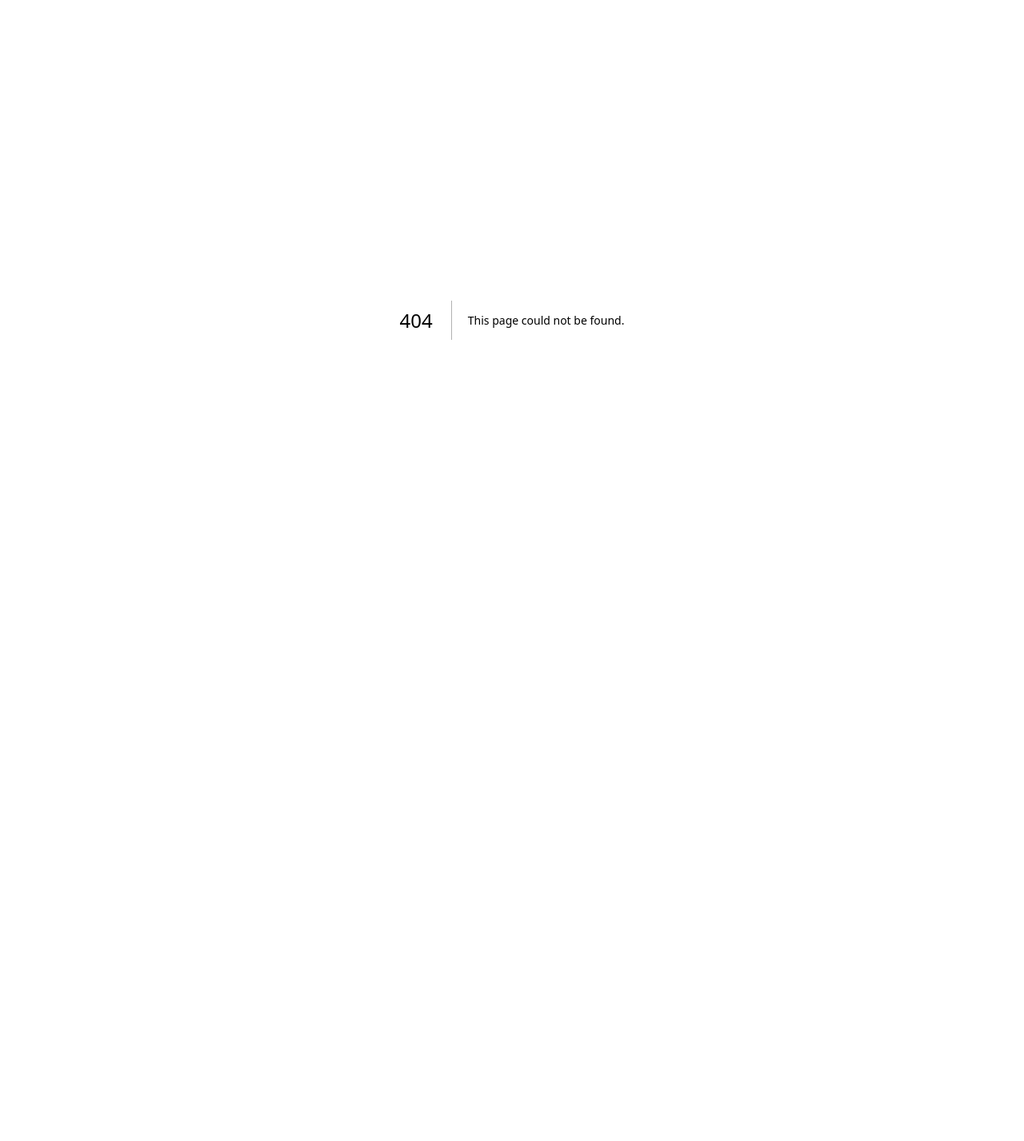
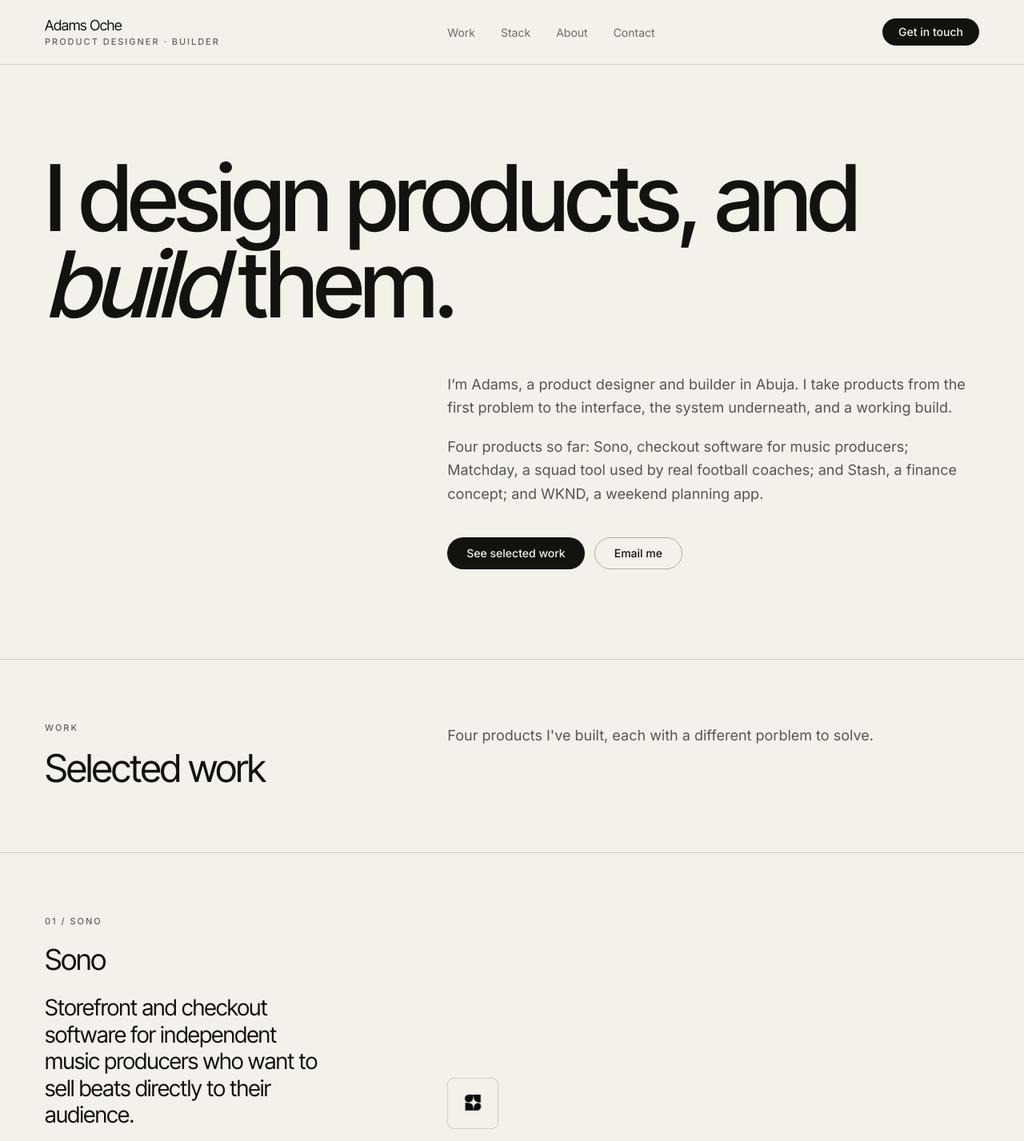
Before and after one commit to AdamsOche/Adams-Oche-Product-Design-Portfolio, a Next.js app: page /work/wknd in a window 1280 px wide. Before the commit this address had no page. Shown: the top 1427 px of the page at 80% size. Before the commit the page ends 800 px from the top, so only its background shows below. Built offline with nearby package versions, Linux system fonts and the light colour scheme.

Commit message:
Add WKND page layout and structure
This file contains the main layout and structure for the WKND page, including sections for the hero, selected work, stack, about, outside work, and contact information.

```diff
--- /dev/null
+++ b/src/app/work/wknd/page.tsx
@@ -0,0 +1,207 @@
+import Image from "next/image";
+import Link from "next/link";
+import { ProjectRow } from "@/components/ProjectRow";
+import { SiteFooter } from "@/components/SiteFooter";
+import { SiteHeader } from "@/components/SiteHeader";
+import { Container, Eyebrow, Pill, Rule, TwoCol } from "@/components/primitives";
+import { contact, projects, social, stack } from "@/lib/site";
+
+export default function Home() {
+  return (
+    <>
+      <SiteHeader />
+
+      <main id="main">
+        {/* ---------------------------------------------------------------- Hero */}
+        <section className="pt-20 pb-20 md:pt-28 md:pb-28">
+          <Container>
+            <h1 className="max-w-[16ch] font-display text-[clamp(2.75rem,9vw,7.5rem)] font-medium leading-[0.94] tracking-[-0.04em]">
+              I design products, and <em className="italic">build</em> them.
+            </h1>
+
+            <div className="mt-14 grid grid-cols-1 gap-x-10 gap-y-10 md:grid-cols-12">
+              <div className="md:col-span-7 md:col-start-6 space-y-5">
+                <p className="max-w-[62ch] text-lg leading-relaxed text-ink/70">
+                  I&rsquo;m Adams, a product designer and builder in Abuja. I take
+                  products from the first problem to the interface, the system
+                  underneath, and a working build.
+                </p>
+                <p className="max-w-[62ch] text-lg leading-relaxed text-ink/70">
+                  Four products so far: Sono, checkout software for music producers;
+                  Matchday, a squad tool used by real football coaches; and Stash, a
+                  finance concept; and WKND, a weekend planning app.
+                </p>
+
+                <div className="mt-10 flex flex-wrap gap-3">
+                  <Pill href="#work">See selected work</Pill>
+                  <Pill href={`mailto:${contact.email}`} variant="secondary">
+                    Email me
+                  </Pill>
+                </div>
+              </div>
+            </div>
+          </Container>
+        </section>
+
+        <Rule />
+
+        {/* ---------------------------------------------------------- Selected work */}
+        <section id="work" className="scroll-mt-24">
+          <Container>
+            <div className="py-16 md:py-20">
+              <TwoCol heading="Selected work" eyebrow="Work">
+                <p className="max-w-[62ch] text-lg leading-relaxed text-ink/70">
+                  Four products I've built, each with a different porblem to solve.
+                </p>
+              </TwoCol>
+            </div>
+          </Container>
+
+          {projects.map((project, i) => (
+            <div key={project.slug}>
+              <Rule />
+              <ProjectRow project={project} reversed={i % 2 === 1} />
+            </div>
+          ))}
+        </section>
+
+        <Rule />
+
+        {/* ---------------------------------------------------------------- Stack */}
+        <section id="stack" className="scroll-mt-24">
+          <Container>
+            <div className="py-10 md:py-12">
+              <div className="grid grid-cols-1 gap-x-10 gap-y-4 md:grid-cols-12">
+                <div className="md:col-span-5 lg:col-span-4">
+                  <Eyebrow>Stack</Eyebrow>
+                </div>
+                <div className="md:col-span-7 md:col-start-6 lg:col-span-7 lg:col-start-6">
+                  <p className="text-[0.9375rem] leading-relaxed text-ink/70">
+                    {stack.tools.join(" · ")}
+                  </p>
+                </div>
+              </div>
+
+              <div className="mt-6 grid grid-cols-1 gap-x-10 gap-y-4 md:grid-cols-12">
+                <div className="md:col-span-5 lg:col-span-4">
+                  <Eyebrow>Disciplines</Eyebrow>
+                </div>
+                <div className="md:col-span-7 md:col-start-6 lg:col-span-7 lg:col-start-6">
+                  <p className="text-[0.9375rem] leading-relaxed text-ink/70">
+                    {stack.disciplines.join(" · ")}
+                  </p>
+                </div>
+              </div>
+            </div>
+          </Container>
+        </section>
+
+        <Rule />
+
+        {/* ----------------------------------------------------------------- About */}
+        <section id="about" className="scroll-mt-24">
+          <Container>
+            <div className="py-16 md:py-20">
+              <TwoCol
+                heading="About"
+                media={
+                  <Image
+                    src="/profile-pic.png"
+                    alt="An illustrated portrait of Adams Oche."
+                    width={400}
+                    height={400}
+                    className="h-20 w-20 rounded-full sm:h-24 sm:w-24"
+                  />
+                }
+              >
+                <div className="max-w-[62ch] space-y-6 text-lg leading-relaxed text-ink/70">
+                  <p>
+                    I&rsquo;m a product designer and builder based in Abuja. I like
+                    figuring out what a product needs, designing how it should work, and
+                    then building it into something people can actually use.
+                  </p>
+                  <p>
+                    Building has become a big part of how I design. It&rsquo;s easy for
+                    something to make sense in Figma. Building and testing it is usually
+                    where you find out whether it actually makes sense.
+                  </p>
+                </div>
+              </TwoCol>
+            </div>
+          </Container>
+        </section>
+
+        <Rule />
+
+        {/* ------------------------------------------------------ Outside work */}
+        <section id="outside-work" className="scroll-mt-24">
+          <Container>
+            <div className="py-14 md:py-16">
+              <div className="grid grid-cols-1 gap-x-10 gap-y-4 md:grid-cols-12">
+                <div className="md:col-span-5 lg:col-span-4">
+                  <Eyebrow>A few things I care about</Eyebrow>
+                </div>
+                <div className="md:col-span-7 md:col-start-6 lg:col-span-7 lg:col-start-6 space-y-4 text-[0.9375rem] leading-relaxed text-ink/70">
+                  <p>
+                    I&rsquo;ve been running since 2019, and it&rsquo;s become one of the
+                    things I genuinely enjoy making time for.
+                  </p>
+                  <p>
+                    I love playing football and follow Arsenal far too closely. When
+                    I&rsquo;m not doing either, I&rsquo;m probably playing Call of Duty
+                    or an adventure game.
+                  </p>
+                  <p>Somewhere in between all of that, I&rsquo;m usually building something too.</p>
+                </div>
+              </div>
+            </div>
+          </Container>
+        </section>
+
+        <Rule />
+
+        {/* --------------------------------------------------------------- Contact */}
+        <section id="contact" className="scroll-mt-24">
+          <Container>
+            <div className="py-20 md:py-28">
+              <TwoCol heading={<>Let&rsquo;s talk.</>} eyebrow="Contact">
+                <p className="max-w-[62ch] text-lg leading-relaxed text-ink/70">
+                  Open to product design roles, product teams, and interesting
+                  freelance work.
+                </p>
+
+                <Link
+                  href={`mailto:${contact.email}`}
+                  className="mt-10 block font-display text-[clamp(1.75rem,5vw,3.25rem)] leading-[1.05] tracking-[-0.03em] underline decoration-ink/25 underline-offset-[0.15em] transition-colors duration-200 hover:decoration-ink motion-reduce:transition-none"
+                >
+                  {contact.email}
+                </Link>
+
+                <ul className="mt-14 grid grid-cols-1 gap-x-10 gap-y-6 sm:grid-cols-3">
+                  {social
+                    .filter((item) => item.label !== "Email")
+                    .map((item) => (
+                      <li key={item.label} className="border-t border-rule pt-5">
+                        <Eyebrow>{item.label}</Eyebrow>
+                        <Link
+                          href={item.href}
+                          target="_blank"
+                          rel="noreferrer noopener"
+                          className="mt-3 inline-flex items-center gap-2 text-[0.9375rem] underline decoration-ink/25 underline-offset-4 transition-colors duration-200 hover:decoration-ink motion-reduce:transition-none"
+                        >
+                          {item.value}
+                          <span aria-hidden="true">&#8599;</span>
+                        </Link>
+                      </li>
+                    ))}
+                </ul>
+              </TwoCol>
+            </div>
+          </Container>
+        </section>
+      </main>
+
+      <SiteFooter />
+    </>
+  );
+}
```
